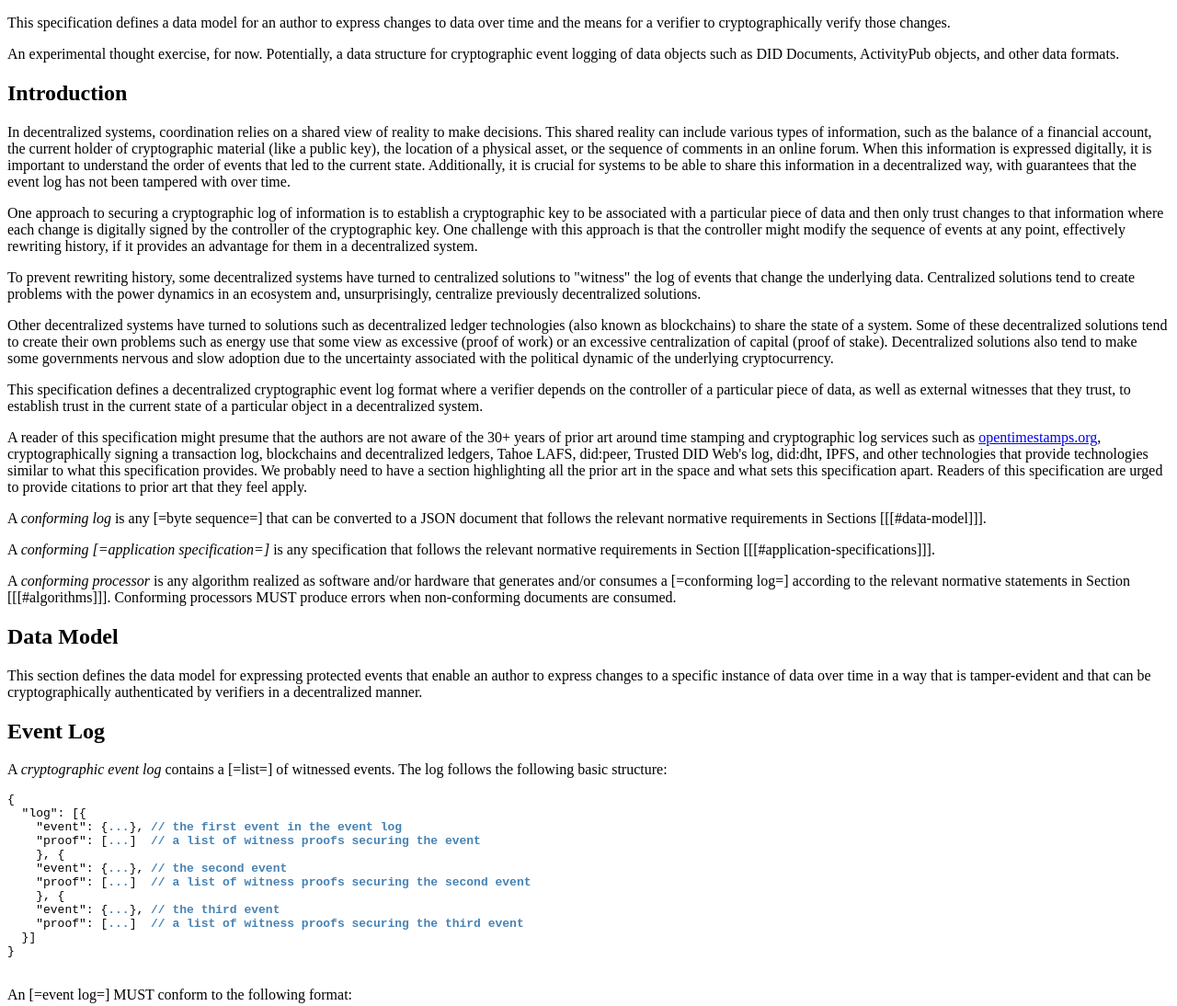
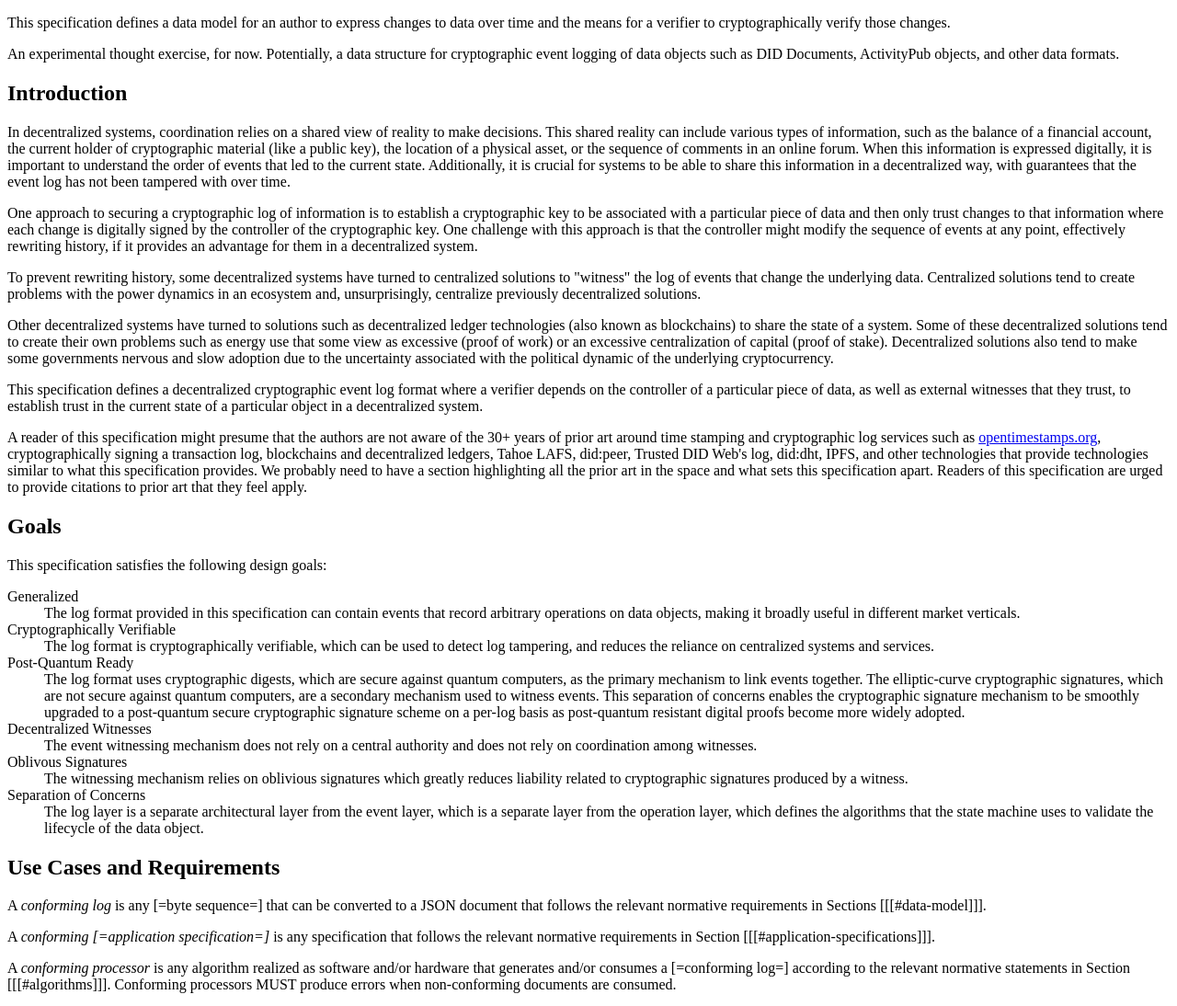
Before and after one commit to bumblefudge/cel-spec, a plain HTML site: page index.html in a window 1280 px wide. Shown: the top 1094 px of the page at 92% size. Drawn offline with Linux system fonts and the light colour scheme; a script that the page names is missing.

Commit message:
Add Goals section.

```diff
--- a/index.html
+++ b/index.html
@@ -242,6 +242,61 @@ provides. We probably need to have a section highlighting all the prior art in
 the space and what sets this specification apart. Readers of this specification
 are urged to provide citations to prior art that they feel apply.
       </p>
+
+      <section class="nonnormative">
+        <h2>Goals</h2>
+
+        <p>
+This specification satisfies the following design goals:
+        </p>
+
+        <dl>
+          <dt>Generalized</dt>
+          <dd>
+The log format provided in this specification can contain events that record
+arbitrary operations on data objects, making it broadly useful in different
+market verticals.
+          </dd>
+          <dt>Cryptographically Verifiable</dt>
+          <dd>
+The log format is cryptographically verifiable, which can be used to detect log
+tampering, and reduces the reliance on centralized systems and services.
+          </dd>
+          <dt>Post-Quantum Ready</dt>
+          <dd>
+The log format uses cryptographic digests, which are secure against quantum
+computers, as the primary mechanism to link events together. The elliptic-curve
+cryptographic signatures, which are not secure against quantum computers, are a
+secondary mechanism used to witness events. This separation of concerns enables
+the cryptographic signature mechanism to be smoothly upgraded to a post-quantum
+secure cryptographic signature scheme on a per-log basis as post-quantum
+resistant digital proofs become more widely adopted.
+          </dd>
+          <dt>Decentralized Witnesses</dt>
+          <dd>
+The event witnessing mechanism does not rely on a central authority and
+does not rely on coordination among witnesses.
+          </dd>
+          <dt>Oblivous Signatures</dt>
+          <dd>
+The witnessing mechanism relies on oblivious signatures which greatly reduces
+liability related to cryptographic signatures produced by a witness.
+          </dd>
+          <dt>Separation of Concerns</dt>
+          <dd>
+The log layer is a separate architectural layer from the event layer, which
+is a separate layer from the operation layer, which defines the algorithms
+that the state machine uses to validate the lifecycle of the data object.
+          </dd>
+        </dl>
+      </section>
+
+      <section class="nonnormative">
+        <h2>Use Cases and Requirements</h2>
+
+        <p>
+        </p>
+      </section>
 
       <section id="conformance">
         <p>
```
